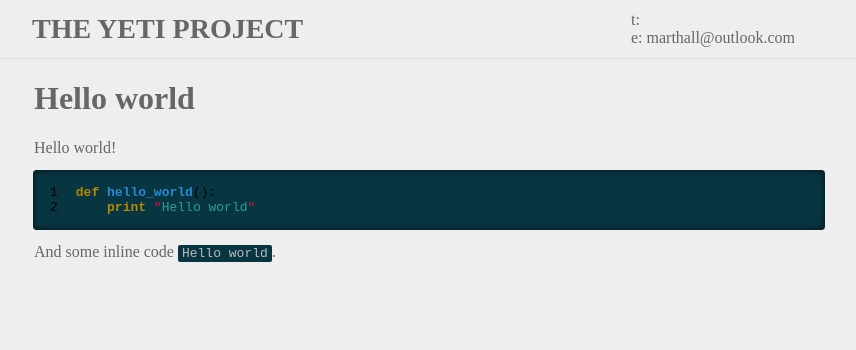
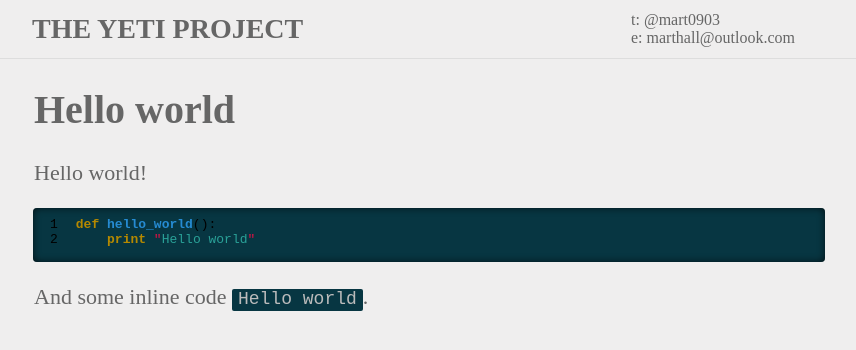
Before and after one commit to marthall/marthall.github.io, a Jekyll site: the page built from _posts/2013-12-23-hello-world.markdown, in a window 1280 px wide. Shown: the top 350 px of the page, without its empty margins (211-1067 px from the left). Built offline with Jekyll 4.4.1, drawn with Linux system fonts in a browser that asks for light colours; Markdown is read by kramdown in place of the engine named in the settings.

Commit message:
A lot of small refactoring and some writing

```diff
--- a/_config.yml
+++ b/_config.yml
@@ -1,3 +1,5 @@
 name: marthall.github.io
 markdown: redcarpet
 pygments: true
+twitter: mart0903
+email: marthall@outlook.com
--- a/_includes/header.html
+++ b/_includes/header.html
@@ -5,7 +5,7 @@
             <a id="title" href="/">THE YETI PROJECT</a>
         </td>
         <td id="contact-info">
-            <p>t: {{ page.phone }}</p>
+            <p>t: <a href="https://twitter.com/{{ page.twitter }}">@{{ site.twitter }}</a></p>
             <p>e: <a href="mailto:{{ page.email }}">marthall@outlook.com</a></p>
         </td>
     </table>
--- a/_layouts/post.html
+++ b/_layouts/post.html
@@ -1,7 +1,5 @@
 ---
 layout: base
-phone: 994 58 958
-email: marthall@outlook.com
 ---
 
 <div class="post">
--- a/index.html
+++ b/index.html
@@ -1,8 +1,5 @@
 ---
 layout: base
-title: marthall.github.io
-phone: 994 58 958
-email: marthall@outlook.com
 ---
 <ul id="post-list">
   {% for post in site.posts %}
--- a/static/css/base.css
+++ b/static/css/base.css
@@ -125,6 +125,12 @@ a:visited {
 .post {
     width: 800px;
     margin: auto;
+    color: #666;
+    font-size: 22;
+}
+
+.post p {
+    line-height: 120%;
 }
 
 .post .highlight {
@@ -138,12 +144,20 @@ a:visited {
 }
 
 .post pre {
-    padding: 6px 2px;
+    padding: 3px 2px 6px;
 }
 
 .post h1 {
     color: #666;
     margin-left: 5px;
+    font-size: 40;
+}
+
+.post h2 {
+    color: #666;
+    margin-left: 5px;
+    font-size: 30;
+    margin-bottom: 5px;
 }
 
 .post .lineno {
@@ -152,7 +166,11 @@ a:visited {
 
 .post p code {
     background-color: #073642;
-    padding: 1px 4px;
+    padding: 0px 6px 2px;
     color: #bbb;
     border-radius: 2px;
 }
+
+.post code {
+    font-size: 18;
+}
```
Also changed, not shown: _drafts/2013-12-23-how-to-package-a-python-application-to-make-it-pip-installable.markdown (+27 -1 lines), _posts/2013-12-23-hello-world.markdown (renamed from _posts/2013-12-23-first-post.markdown).
